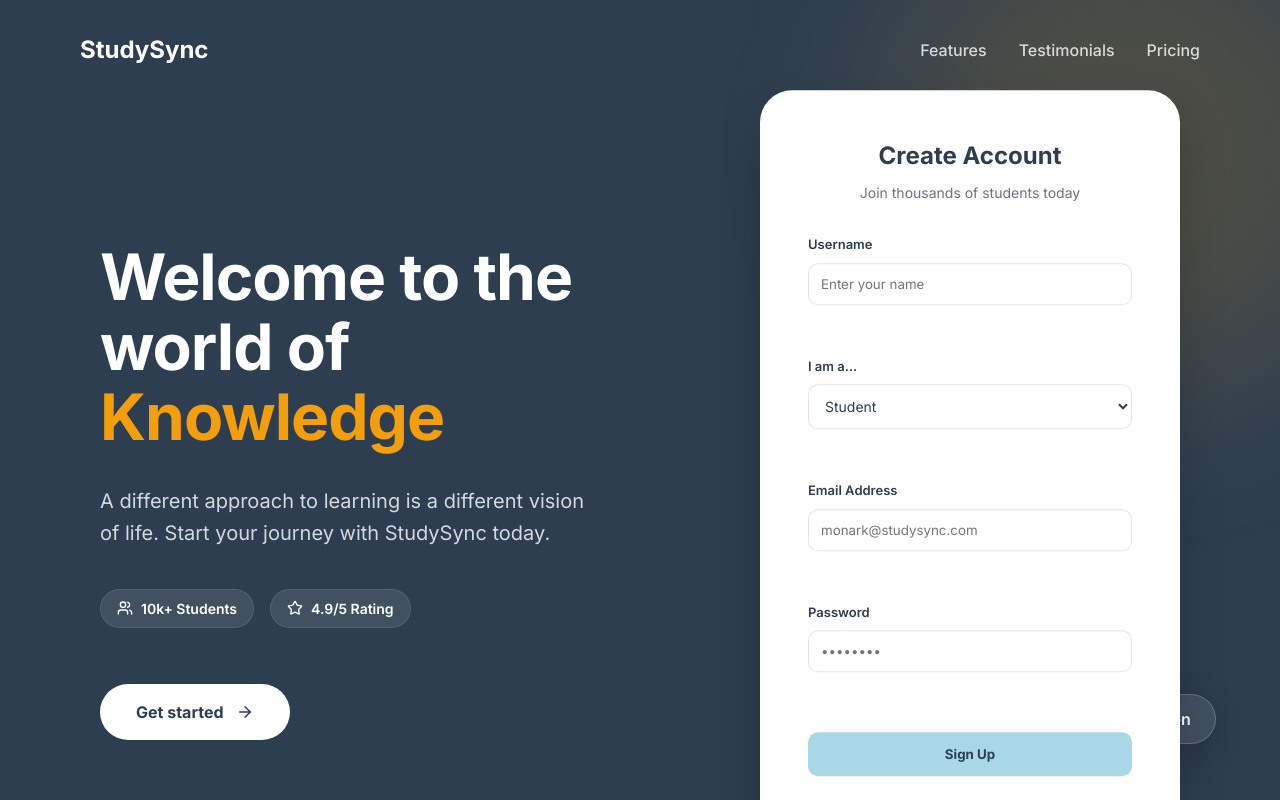
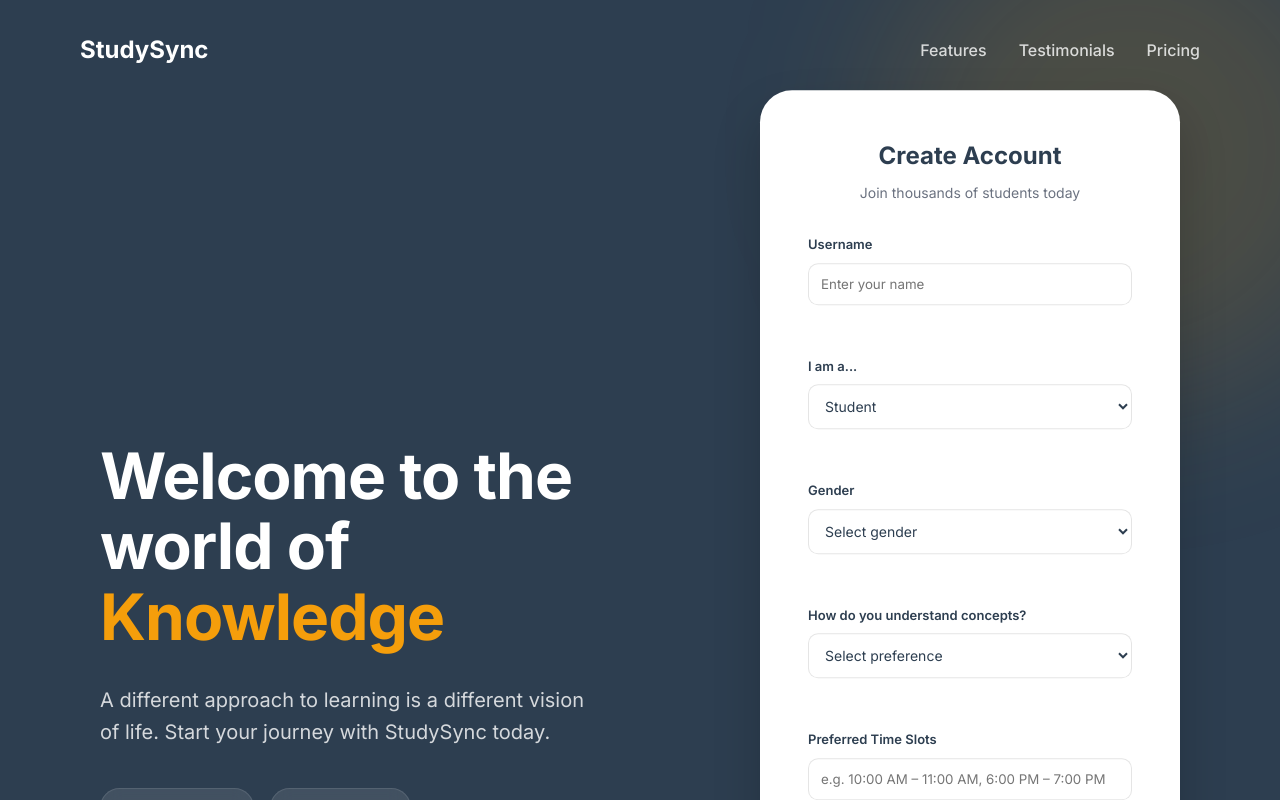
Before and after one commit to purvadeepak16/edutech_coimbatore, a React (Vite) app in the folder frontend/: page /groups in a window 1280 px wide. Both pictures are taken after a click on the button "Sign Up". Shown: the top 800 px of the page. Built offline with nearby package versions, Linux system fonts and the light colour scheme; no server answers.

Commit message:
Sign Up form changed

```diff
--- a/frontend/src/context/AuthContext.jsx
+++ b/frontend/src/context/AuthContext.jsx
@@ -20,7 +20,13 @@ export function AuthProvider({ children }) {
     const [userData, setUserData] = useState(null);
     const [loading, setLoading] = useState(true);
 
-    async function signUp(email, password, username, role) {
+    async function signUp(email,
+    password,
+    username,
+    role,
+    gender,
+    learningPreference,
+    preferredTimeSlots) {
         const userCredential = await createUserWithEmailAndPassword(auth, email, password);
         const user = userCredential.user;
 
@@ -31,10 +37,13 @@ export function AuthProvider({ children }) {
         // Save additional user info to Firestore
         await setDoc(doc(db, "users", user.uid), {
             userId: user.uid,
-            userName: username,
-            userRole: role,
-            email: email,
-            createdAt: serverTimestamp()
+    userName: username,
+    userRole: role,
+    email: email,
+    gender: gender,
+    learningPreference: learningPreference,
+    preferredTimeSlots: preferredTimeSlots,
+    createdAt: serverTimestamp()
         });
 
         return userCredential;
--- a/frontend/src/pages/LandingPage.jsx
+++ b/frontend/src/pages/LandingPage.jsx
@@ -1,4 +1,5 @@
 import React, { useState } from 'react';
+
 import { ArrowRight, BookOpen, Star, Users } from 'lucide-react';
 import { useAuth } from '../context/AuthContext';
 import './LandingPage.css';
@@ -11,31 +12,64 @@ const LandingPage = () => {
     const [role, setRole] = useState('Student');
     const [error, setError] = useState('');
     const [loading, setLoading] = useState(false);
+    const [gender, setGender] = useState('');
+    const [learningPreference, setLearningPreference] = useState('');
+   const [preferredTimeSlots, setPreferredTimeSlots] = useState('');
+
+
 
     const { login, signUp } = useAuth();
 
 async function handleSubmit(e) {
     e.preventDefault();
 
-        if (!email || !password || (!isLogin && !username) || (!isLogin && !role)) {
+    const timeSlotsArray = preferredTimeSlots
+        .split(',')
+        .map(slot => slot.trim())
+        .filter(slot => slot.length > 0);
+
+    if (
+        !email ||
+        !password ||
+        (!isLogin && (
+            !username ||
+            !role ||
+            !gender ||
+            !learningPreference ||
+            timeSlotsArray.length === 0
+        ))
+    ) {
         return setError('Please fill in all fields');
     }
 
     try {
         setError('');
         setLoading(true);
+
         if (isLogin) {
             await login(email, password);
         } else {
-                await signUp(email, password, username, role);
+            await signUp(
+                email,
+                password,
+                username,
+                role,
+                gender,
+                learningPreference,
+                timeSlotsArray
+            );
         }
     } catch (err) {
-            console.error(err);
-            setError('Failed to ' + (isLogin ? 'sign in' : 'create an account') + ': ' + err.message);
+        setError(
+            'Failed to ' +
+            (isLogin ? 'sign in' : 'create an account') +
+            ': ' + err.message
+        );
     } finally {
         setLoading(false);
     }
 }
+
 
     return (
         <div className="landing-page">
@@ -117,6 +151,58 @@ const LandingPage = () => {
                                 </select>
                             </div>
                         )}
+                        {!isLogin && (
+    <div className="input-group">
+        <label>Gender</label>
+        <select
+            value={gender}
+            onChange={(e) => setGender(e.target.value)}
+            className="auth-select"
+            required
+        >
+            <option value="">Select gender</option>
+            <option value="Male">Male</option>
+            <option value="Female">Female</option>
+            <option value="Other">Other</option>
+        </select>
+    </div>
+)}
+
+{!isLogin && (
+    <div className="input-group">
+        <label>How do you understand concepts?</label>
+        <select
+            value={learningPreference}
+            onChange={(e) => setLearningPreference(e.target.value)}
+            className="auth-select"
+            required
+        >
+            <option value="">Select preference</option>
+            <option value="Reading Notes">By reading notes</option>
+            <option value="Listening Podcasts">By listening to podcasts</option>
+            <option value="Visual Mind Maps">By looking at visual flow charts / mind maps</option>
+        </select>
+    </div>
+)}
+
+{!isLogin && (
+    <div className="input-group">
+        <label>Preferred Time Slots</label>
+        <input
+            type="text"
+            placeholder="e.g. 10:00 AM – 11:00 AM, 6:00 PM – 7:00 PM"
+            value={preferredTimeSlots}
+            onChange={(e) => setPreferredTimeSlots(e.target.value)}
+            required
+        />
+        <small style={{ color: '#777' }}>
+            Separate multiple time slots using commas
+        </small>
+    </div>
+)}
+
+
+
                         <div className="input-group">
                             <label>Email Address</label>
                             <input
```
Also changed, not shown: 2 other files (tests, documents, lock files or other folders). Lines whose indentation alone changed are shown as unchanged.
